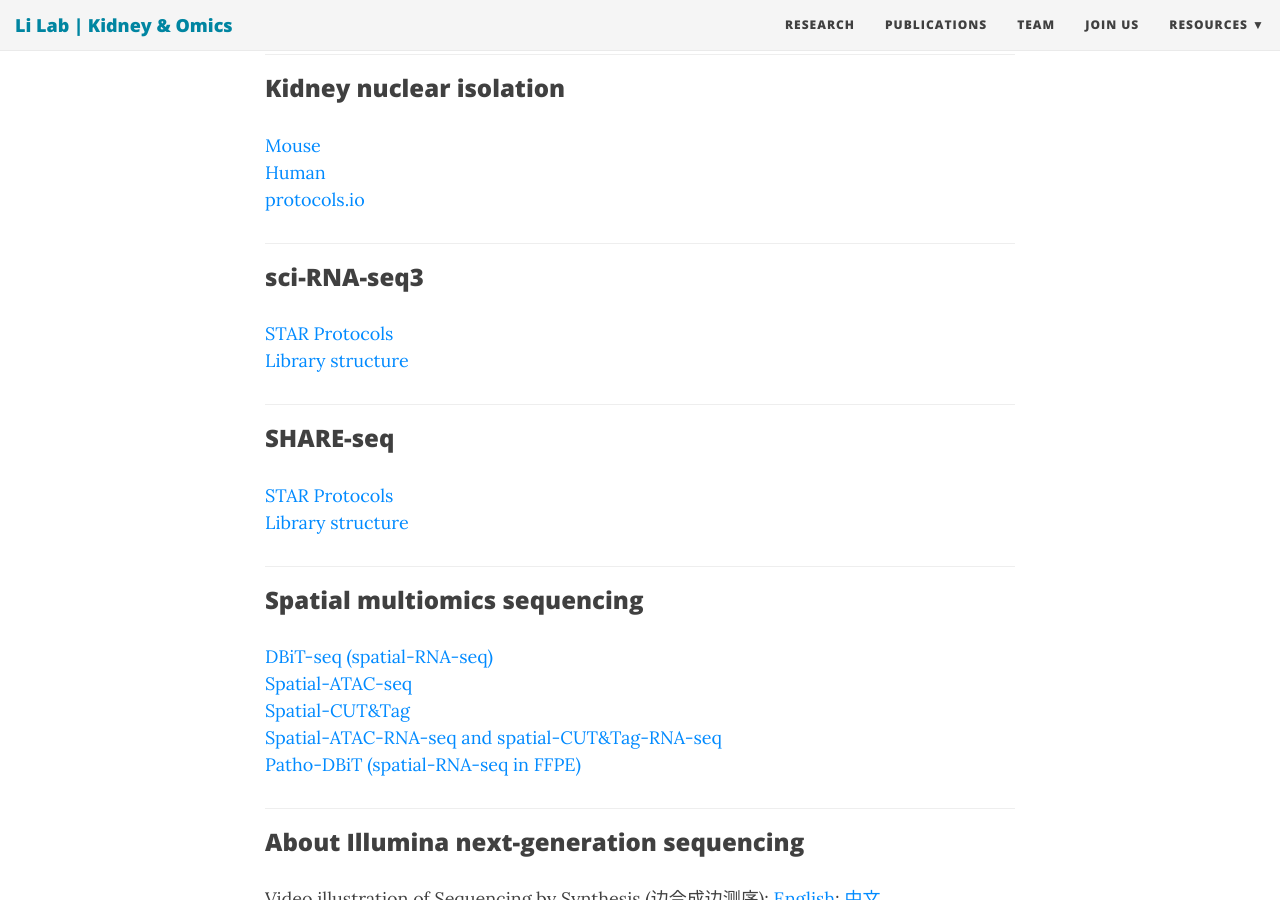
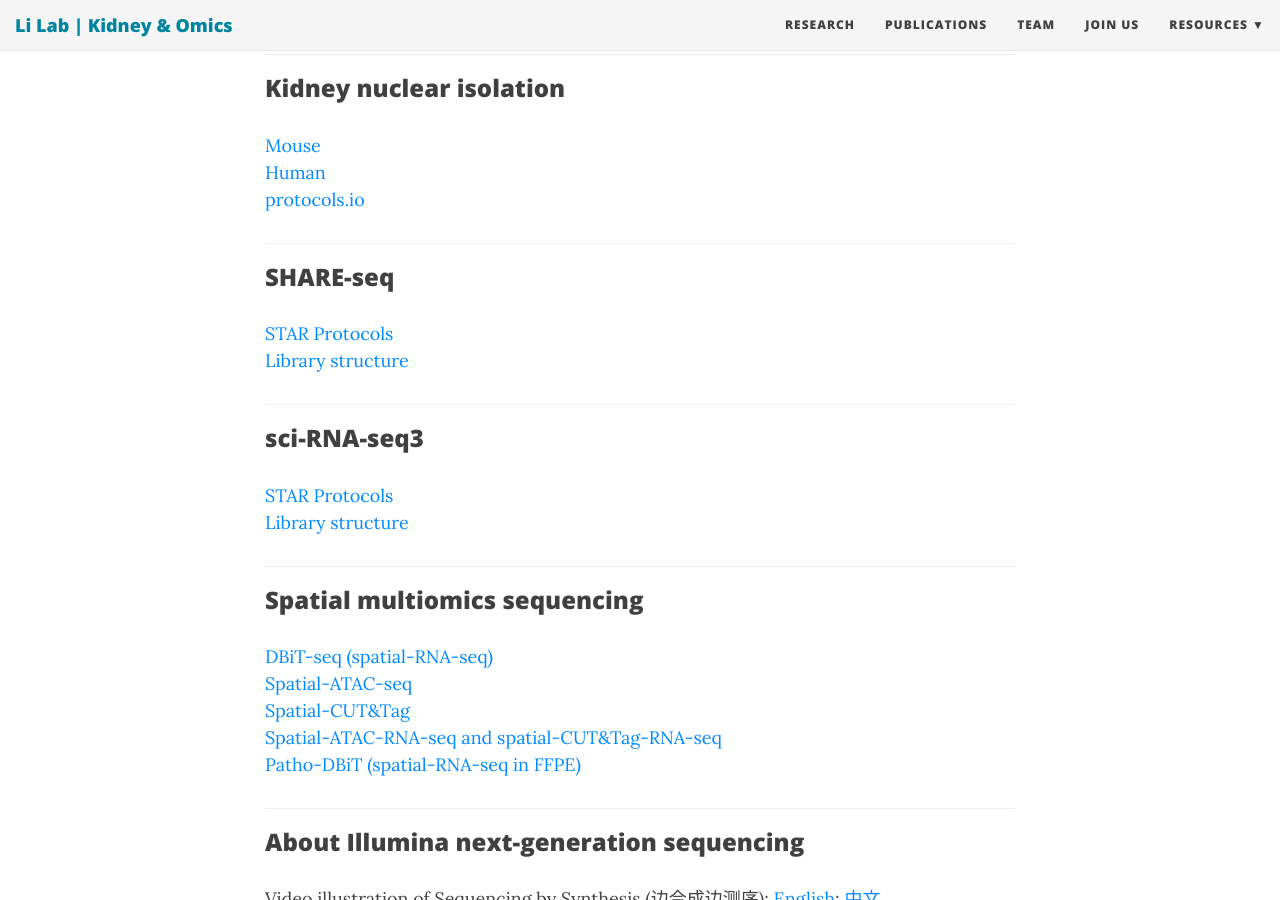
Before and after one commit to TheLiLab/thelilab.github.io, a Jekyll site: the page built from wetlab.md, in a window 1280 px wide and 900 px high, scrolled down 711 px. Built offline with Jekyll 4.4.1, drawn with Linux system fonts in a browser that asks for light colours; nearby versions of some CDN libraries.

Commit message:
Update wetlab.md

```diff
--- a/wetlab.md
+++ b/wetlab.md
@@ -20,14 +20,14 @@ Mouse kidney IRI surgery (JOVE): <a href="https://app.jove.com/v/52559/a-murine-
 <a href="https://www.protocols.io/view/nuclei-isolation-from-human-kidney-for-single-nucl-81wgbobnlpko/v1" target="_blank">protocols.io</a><br>
 <hr>
 
+### SHARE-seq
+<a href="https://doi.org/10.1016/j.xpro.2024.103049" target="_blank">STAR Protocols</a><br>
+<a href="https://teichlab.github.io/scg_lib_structs/methods_html/SHARE-seq.html" target="_blank">Library structure</a><br>
+<hr>
+
 ### sci-RNA-seq3
 <a href="https://doi.org/10.1016/j.xpro.2022.101904" target="_blank">STAR Protocols</a><br>
 <a href="https://teichlab.github.io/scg_lib_structs/methods_html/sci-RNA-seq_family.html#sci-RNA-seq3" target="_blank">Library structure</a><br>
-<hr>
-
-### SHARE-seq
-<a href="https://doi.org/10.1016/j.xpro.2024.103049" target="_blank">STAR Protocols</a><br>
-<a href="https://teichlab.github.io/scg_lib_structs/methods_html/SHARE-seq.html" target="_blank">Library structure</a><br>
 <hr>
 
 ### Spatial multiomics sequencing
```
